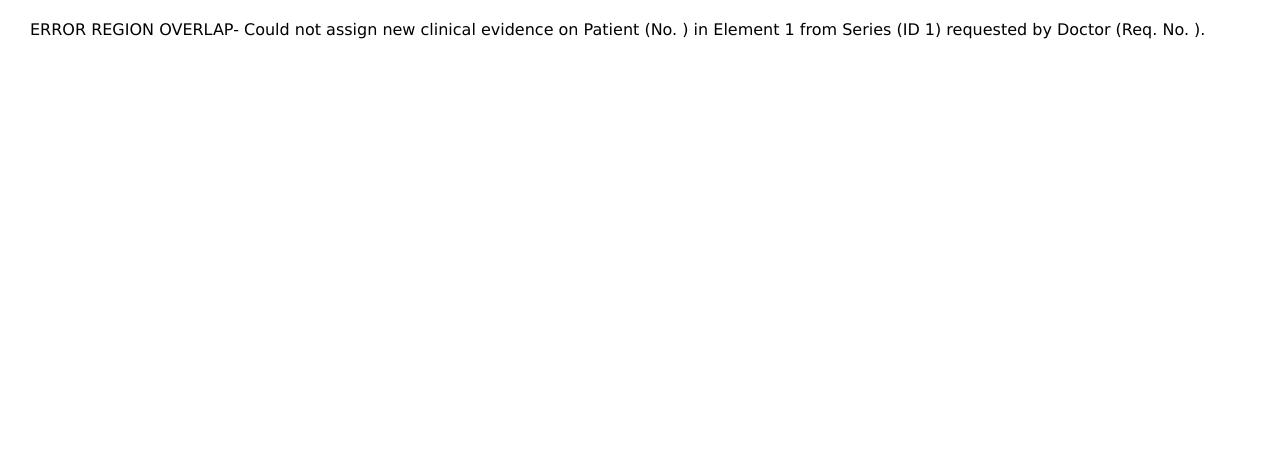
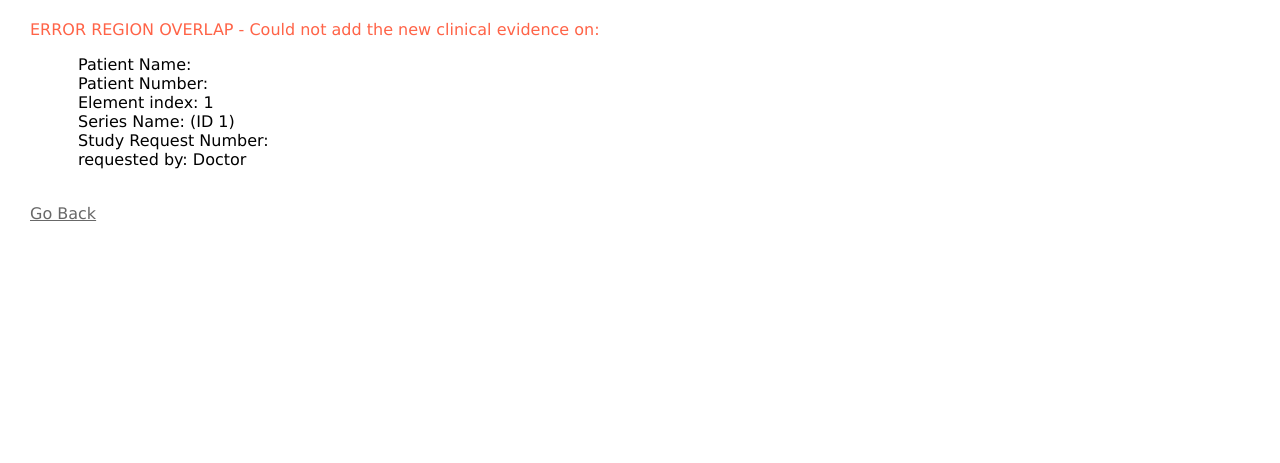
Before and after one commit to Mrrvm/Database-Course, a PHP site: page /region/region_result.php in a window 1280 px wide. Shown: the part 87-550 px from the top of the page. Run offline with PHP 8.4, Linux system fonts and the light colour scheme; the visitor is signed in with stand-in values (Sample User, id 1); data comes from the database, SQL or seed files in the repository; tables that the repository leaves empty hold one stand-in row (values such as "Sample post"); data that the repository does not hold is empty.

Commit message:
region_result certo

```diff
--- a/Project/Part3/region/region_result.php
+++ b/Project/Part3/region/region_result.php
@@ -63,12 +63,13 @@
 		$result_insert->bindParam(':x2', $x2);
 		$result_insert->bindParam(':y2', $y2);
 		$result_insert->execute();
-		$msg = "SUCCESS - There IS ";
+		$msg = "There is ";
+		$style_color = "MediumSeaGreen;";
 
 	}
 	else{
-		$msg = "ERROR REGION OVERLAP- Could not assign ";
-
+		$msg = "ERROR REGION OVERLAP - Could not add the ";
+		$style_color = "Tomato;";
 	}
 	foreach($result as $row){
 		$p_number = $row['p_number'];
@@ -79,12 +80,11 @@
 	}
 
 	echo("
-		<p>".$msg . "new clinical evidence on Patient $p_name
-			(No. $p_number) in Element $e_index from Series $s_name
-			(ID $s_id) requested by Doctor $doctor_id
-			(Req. No. $r_number).
+		<p style=\"color:$style_color\">".$msg . "new clinical evidence on: </p><p id=\"newstyle\">Patient Name: $p_name
+			<br>Patient Number: $p_number <br>Element index: $e_index <br>Series Name: $s_name
+			(ID $s_id)<br>Study Request Number: $r_number <br> requested by: Doctor $doctor_id
 		</p>");
-
+	echo("<br><a href = \"regions.php?ind=$e_index\">Go Back</a>");
 ?>
 <?php include '../footer.php';?>
     </body>
```
